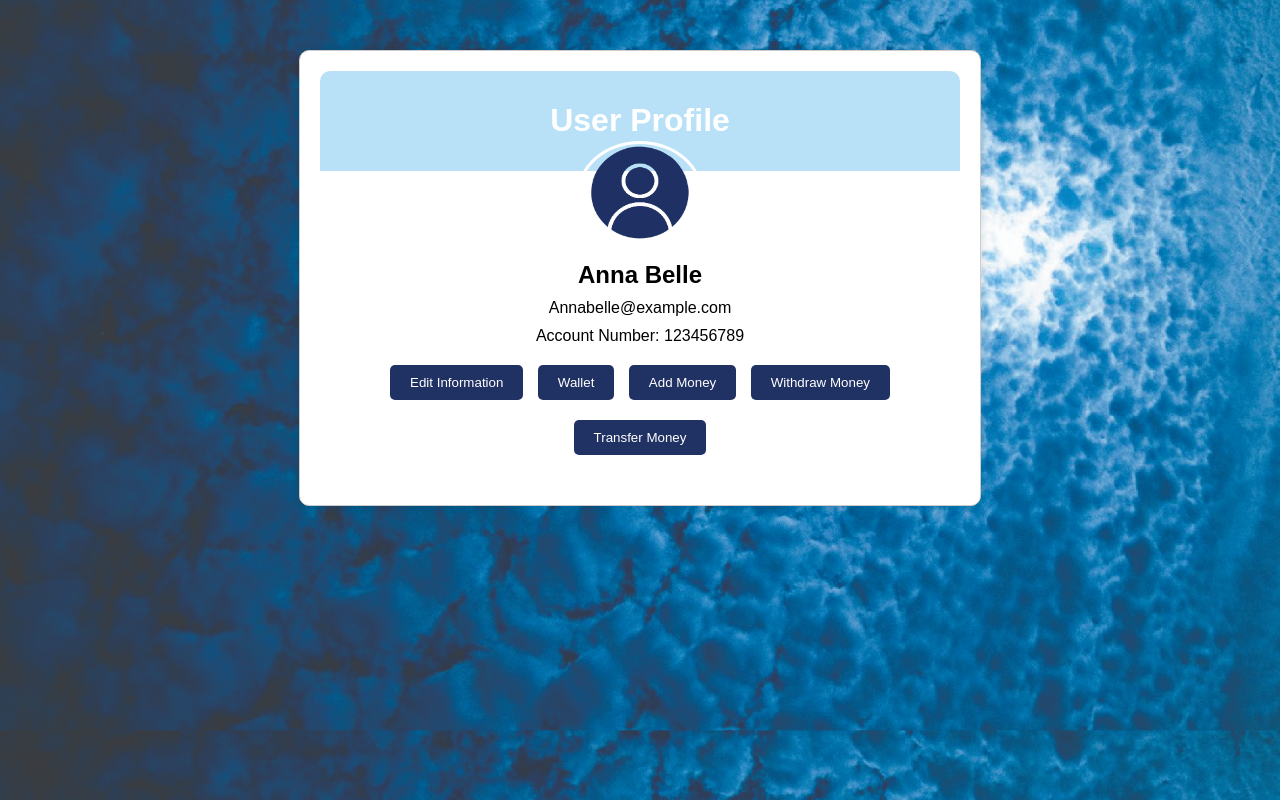
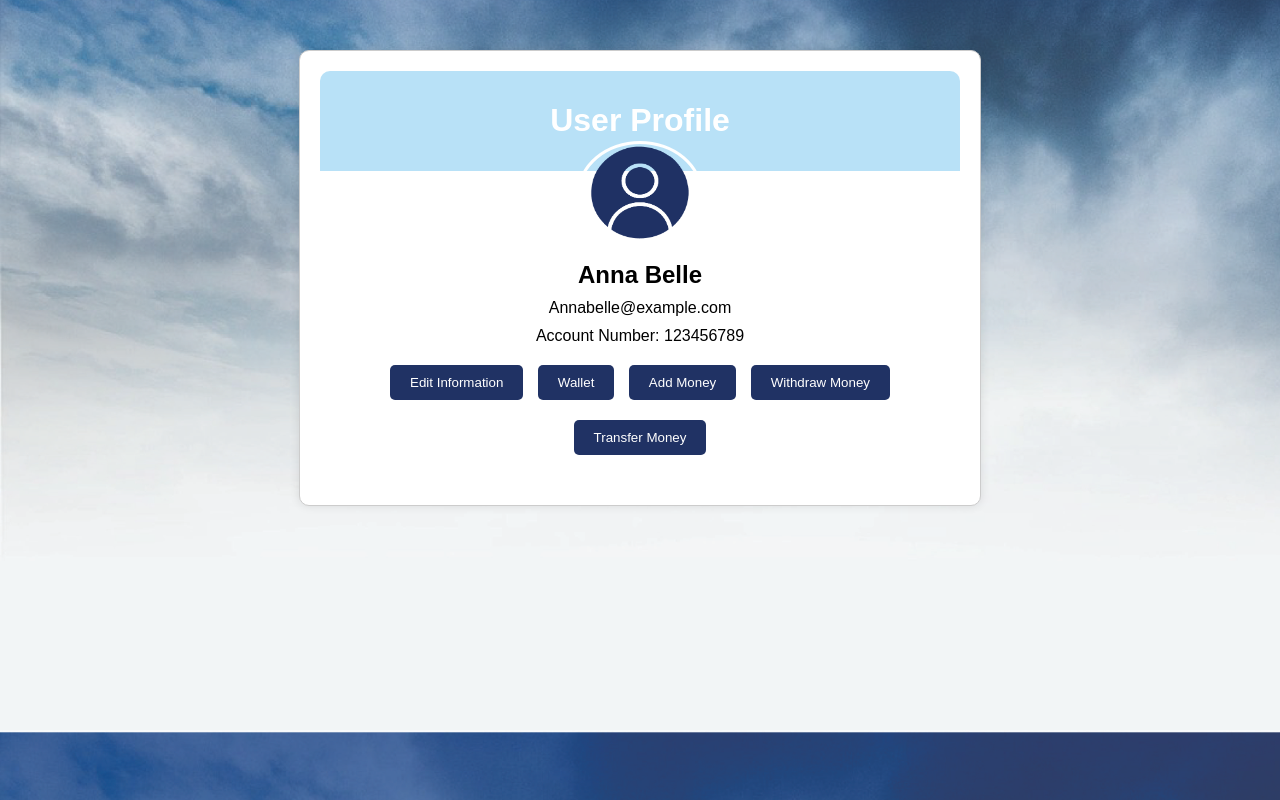
Before and after one commit to BhavnaRambrichh/Hackathon-2-Team-CodeCash, a Django app: page /profile/ in a window 1280 px wide. Run offline with Django 5.2, Linux system fonts and the light colour scheme.

Commit message:
Pictures inserted

```diff
--- a/main/static/css/login_signup.css
+++ b/main/static/css/login_signup.css
@@ -131,7 +131,7 @@
     padding: 12px 15px;
     margin: 8px 0;
     width: 100%;
-    color: white;
+    color: black;
 }
 
 .container {
--- a/main/static/css/profile.css
+++ b/main/static/css/profile.css
@@ -1,8 +1,7 @@
 body {
     font-family: Arial, sans-serif;
     background-color: #f0f0f0 ;
-    background-image:  url("/static/images/pbackground.jpg");
-
+    background-image:  url("/static/images/cloudy.jpg?v=1.0");
     background-position:center;
     background-size: cover;
     margin: 0;
--- a/main/static/css/styles.css
+++ b/main/static/css/styles.css
@@ -50,7 +50,8 @@
     color: #203264;
     text-decoration: none;
     font-family:Helvetica, sans-serif;
-    justify-content: center;
+    display: flex;
+    justify-content: space-evenly;
     text-align:top right;
     font-weight: bolder;
     width: 10px;
--- a/main/templates/main/profile.html
+++ b/main/templates/main/profile.html
@@ -5,7 +5,7 @@
     <meta name="viewport" content="width=device-width, initial-scale=1.0">
     <title>User Profile</title>
     {% load static %}
-    <link rel="stylesheet" href="{% static 'css/profile.css'%}">
+    <link rel="stylesheet" href="{% static 'css/profile.css'%}?v=1.0">
 </head>
 <body>
     <div class="container">
```
Also changed, not shown: main/static/images/cloudy.jpg (added), main/static/images/pbackground.jpg (deleted).
